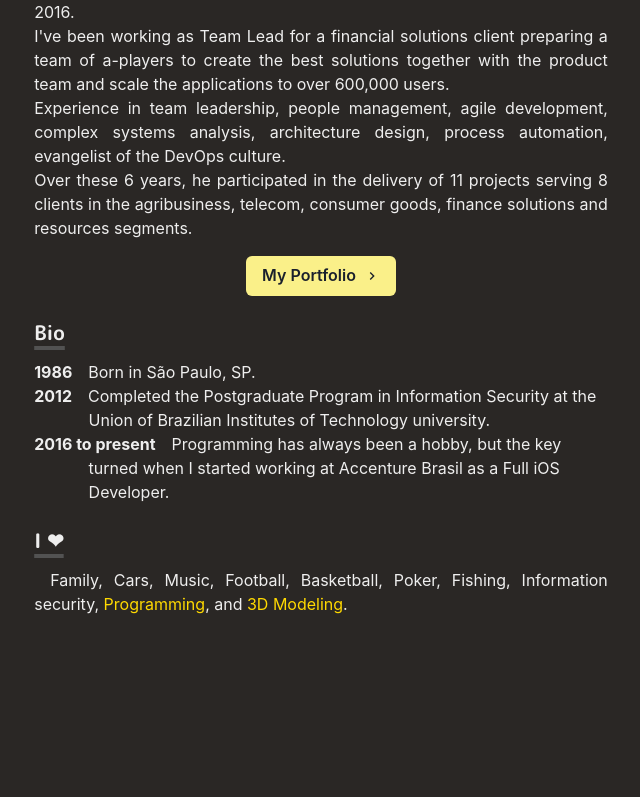
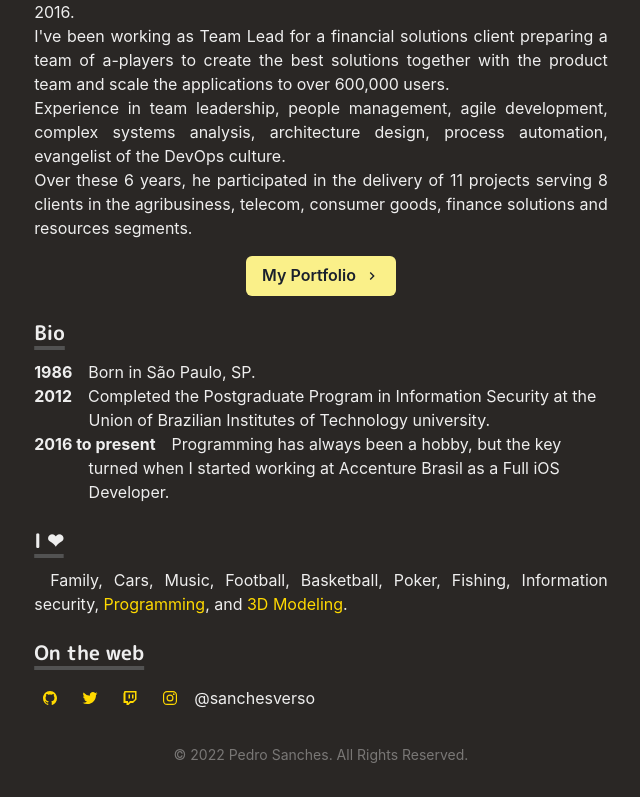
Before and after one commit to sanchesverso/profile, a Next.js app: page / in a window 1280 px wide. Shown: the part 334-1131 px from the top of the page, without its empty margins (319-959 px from the left). Before the commit the page ends 1006 px from the top, so only its background shows below. Built offline with nearby package versions, Linux system fonts and the light colour scheme.

Commit message:
Added social media links.

```diff
--- /dev/null
+++ b/components/Footer.js
@@ -0,0 +1,11 @@
+import { Box } from '@chakra-ui/react'
+
+const Footer = () => {
+  return (
+    <Box align="center" opacity={0.4} fontSize="sm">
+      &copy; {new Date().getFullYear()} Pedro Sanches. All Rights Reserved.
+    </Box>
+  )
+}
+
+export default Footer
--- a/components/bio.js
+++ b/components/bio.js
@@ -1,5 +1,6 @@
 import { Box } from '@chakra-ui/react'
 import styled from '@emotion/styled'
+
 export const BioSection = styled(Box) `
     padding-left: 3.4em;
     text-indent: -3.4em;
--- a/components/grid-item.js
+++ b/components/grid-item.js
@@ -13,10 +13,9 @@ export const GridItem = ({ children, href, title, thumbnail }) => (
             loading="lazy"
             />
             <LinkOverlay href={href} target="_blank">
-                <Text fontSize={14}>
-                    {children}
-                </Text>
+            <Text mt={2}>{title}</Text>
             </LinkOverlay>
+            <Text fontSize={14}>{children}</Text>
         </LinkBox>
     </Box>
 )
--- a/components/layouts/main.js
+++ b/components/layouts/main.js
@@ -2,6 +2,7 @@ import Head from 'next/head'
 import Navbar from '../navbar'
 import { Box, Container } from '@chakra-ui/react'
 import Router from 'next/dist/server/router'
+import Footer from '../footer'
 
 const Main = ({ children }) => {
     return (
@@ -14,7 +15,9 @@ const Main = ({ children }) => {
            <Navbar path={ Router.asPath } />
 
            <Container maxW="container.md" pt={14}>
-            {children}
+                {children}
+
+                <Footer />
            </Container>
         </Box>
     )
--- a/components/navbar.js
+++ b/components/navbar.js
@@ -70,9 +70,6 @@ const Navbar = props => {
                     <LinkItem href="/works" path={path}>
                         Works
                     </LinkItem>
-                    <LinkItem href="/post"  path={path}>
-                        Posts
-                    </LinkItem>
                 </Stack>
 
                 <Box flex={1} align="right">
--- a/pages/index.js
+++ b/pages/index.js
@@ -13,6 +13,7 @@ import Paragraph from '../components/paragraph'
 import { ChevronRightIcon } from '@chakra-ui/icons'
 import { BioSection, BioYear } from '../components/bio'
 import Layout from "../components/layouts/article"
+import { IoLogoTwitter, IoLogoInstagram, IoLogoGithub, IoLogoTwitch } from 'react-icons/io5'
 
 const Page = () => {
     return (
@@ -107,6 +108,41 @@ const Page = () => {
                         </Link>.
                     </Paragraph>
                 </Section>
+
+                <Section delay={0.3}>
+                    <Heading as="h3" variant="section-title">
+                        On the web
+                    </Heading>
+                    <Link href="https://github.com/sanchesverso" target="_blank">
+                    <Button
+                        variant="unstyled"
+                        colorScheme="yellow"
+                        leftIcon={<IoLogoGithub />}
+                    />
+                    </Link>
+                    <Link href="https://twitter.com/sanchesverso" target="_blank">
+                    <Button
+                        variant="unstyled"
+                        colorScheme="yellow"
+                        leftIcon={<IoLogoTwitter />}
+                    />
+                    </Link>
+                    <Link href="https://www.twitch.tv/sanchesverso" target="_blank">
+                    <Button
+                        variant="unstyled"
+                        colorScheme="yellow"
+                        leftIcon={<IoLogoTwitch />}
+                    />
+                    </Link>
+                    <Link href="https://instagram.com/sanchesverso" target="_blank">
+                    <Button
+                        variant="unstyled"
+                        colorScheme="yellow"
+                        leftIcon={<IoLogoInstagram />}
+                    />
+                    </Link>
+                        @sanchesverso
+                </Section>
             </Container>
         </Layout>
     )
```
